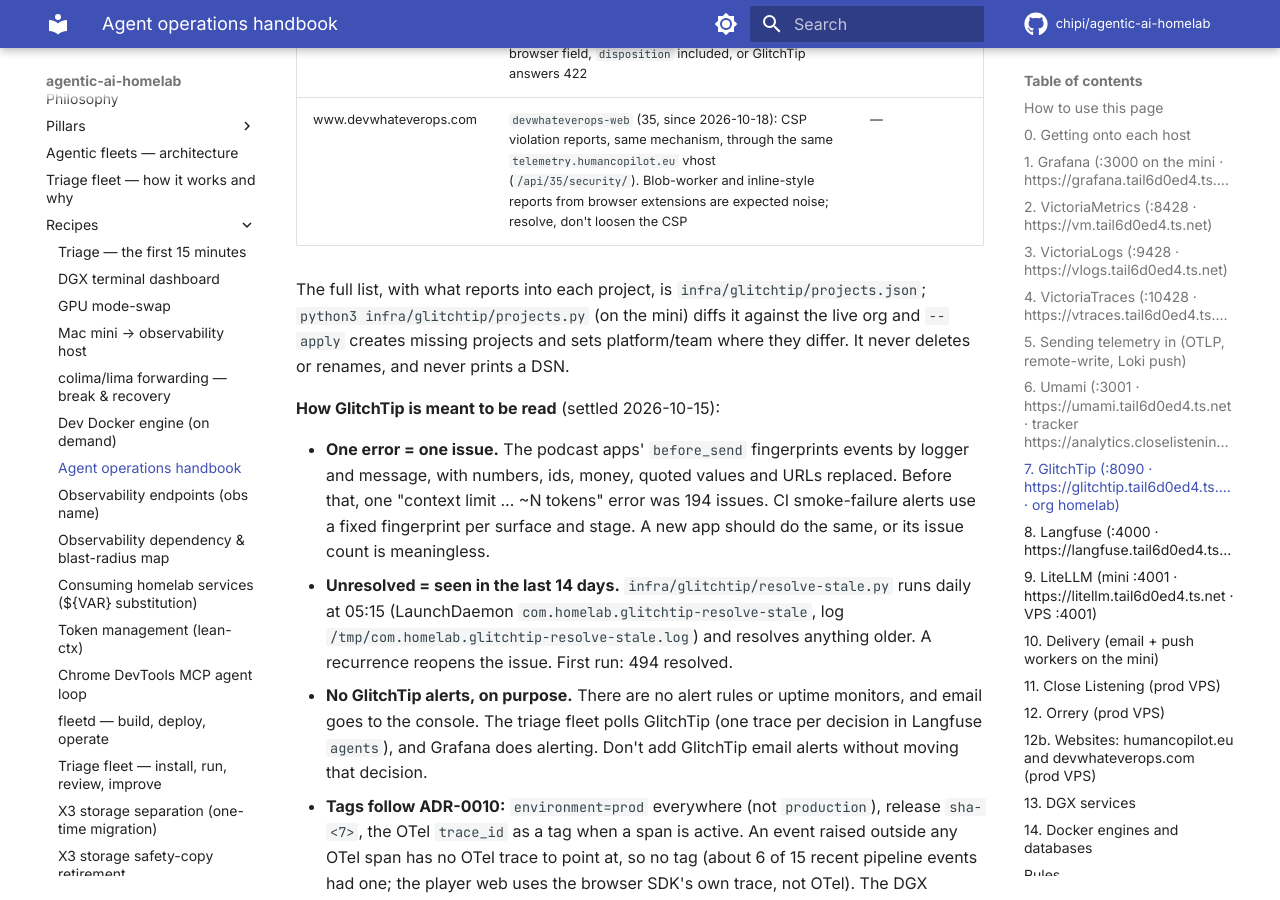
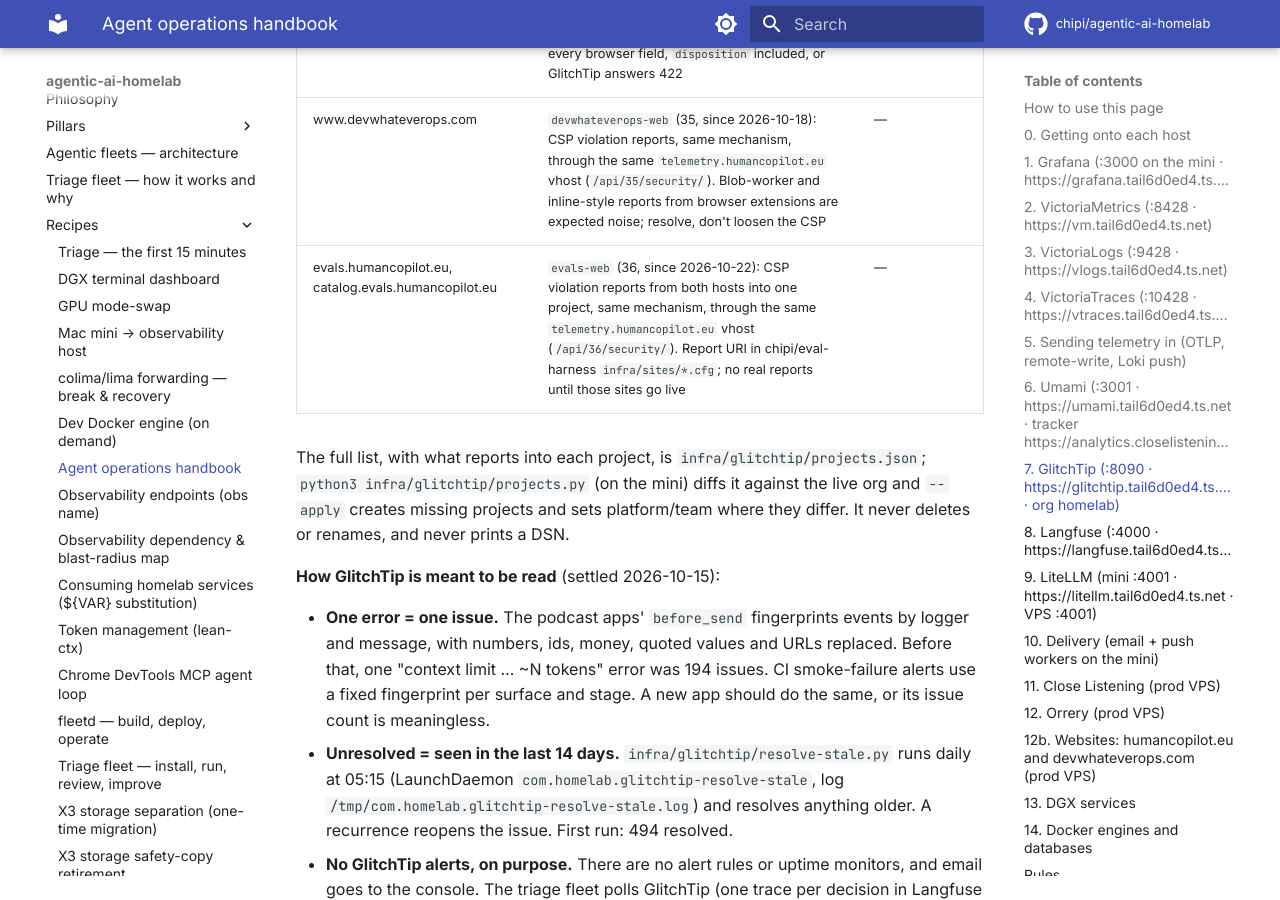
Before and after one commit to chipi/agentic-ai-homelab, an MkDocs documentation site: the page built from docs/recipes/agent-access.md, in a window 1280 px wide and 900 px high, scrolled down 12522 px. Built offline with MkDocs 1.6.1 and Material for MkDocs 9.7.7, drawn with Linux system fonts in a browser that asks for light colours; comment, search, counter and statistics services are not loaded.

Commit message:
feat(glitchtip): register evals-web (36) for the evals sites' CSP reports
Created 2026-10-22 by the eval-harness session with the handbook's superuser
recipe; one project for evals.humancopilot.eu and catalog.evals.humancopilot.eu,
through the shared telemetry.humancopilot.eu vhost (/api/36/security/).
projects.py dry run with this file: 0 missing, 0 to update.

Co-Authored-By: Claude Opus 5.5 <noreply@anthropic.com>
Claude-Session: https://claude.ai/code/session_01HA28jAb6dbe2XRHYz8ghcj

```diff
--- a/docs/recipes/agent-access.md
+++ b/docs/recipes/agent-access.md
@@ -405,6 +405,7 @@ Prod and dev projects (dev runs never report into a prod project):
 | LiteLLM gateway | `litellm-prod` (27, the VPS gateway, since 2026-10-15) | `litellm` (19) is the homelab gateway |
 | www.humancopilot.eu | `humancopilot-web` (34, since 2026-10-18): CSP violation reports on the **security endpoint** `/api/34/security/?glitchtip_key=<public key>`, through the site's ingest-only vhost `telemetry.humancopilot.eu`. A report needs every browser field, `disposition` included, or GlitchTip answers 422 | — |
 | www.devwhateverops.com | `devwhateverops-web` (35, since 2026-10-18): CSP violation reports, same mechanism, through the same `telemetry.humancopilot.eu` vhost (`/api/35/security/`). Blob-worker and inline-style reports from browser extensions are expected noise; resolve, don't loosen the CSP | — |
+| evals.humancopilot.eu, catalog.evals.humancopilot.eu | `evals-web` (36, since 2026-10-22): CSP violation reports from both hosts into one project, same mechanism, through the same `telemetry.humancopilot.eu` vhost (`/api/36/security/`). Report URI in chipi/eval-harness `infra/sites/*.cfg`; no real reports until those sites go live | — |
 
 The full list, with what reports into each project, is `infra/glitchtip/projects.json`;
 `python3 infra/glitchtip/projects.py` (on the mini) diffs it against the live org and
```
Also changed, not shown: 1 other file.
